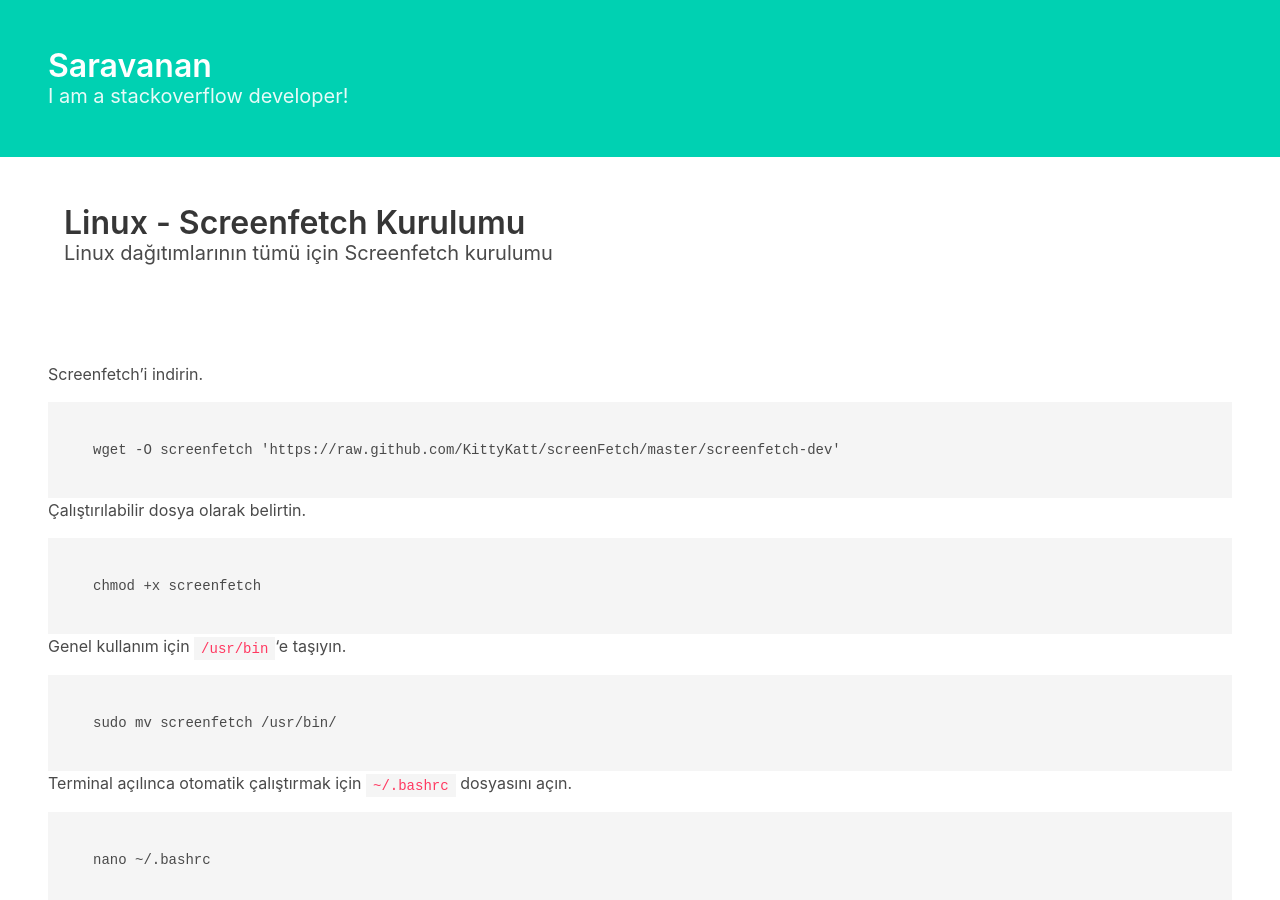
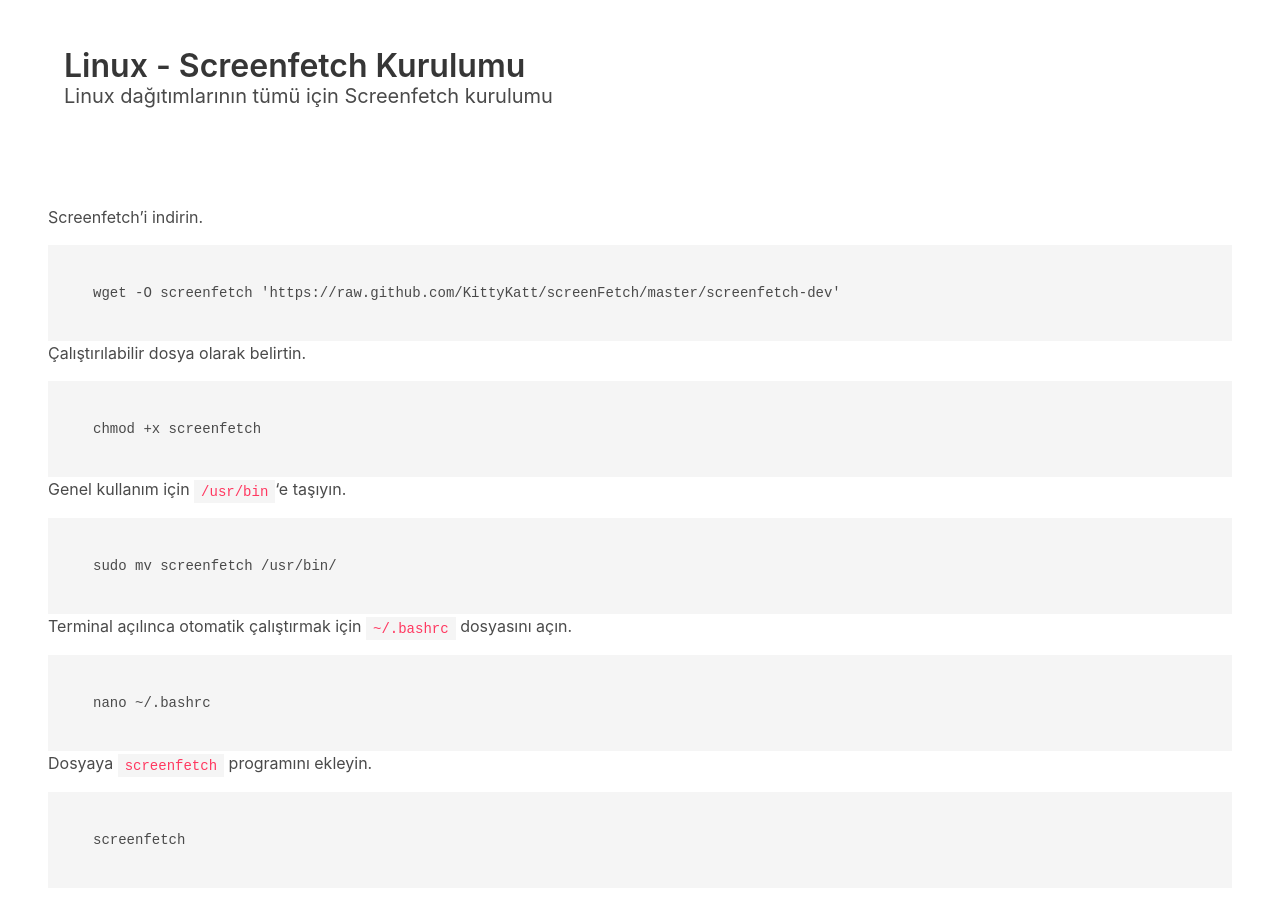
Before and after one commit to saravanaram/saravanaram.github.io, a Jekyll site: the page built from _posts/2016-01-28-linux-screenfetch-kurulumu.md, in a window 1280 px wide and 900 px high. Built offline with Jekyll 4.4.1, drawn with Linux system fonts in a browser that asks for light colours.

Commit message:
Update post.html

```diff
--- a/_layouts/post.html
+++ b/_layouts/post.html
@@ -1,18 +1,7 @@
 ---
 layout: default
 ---
-<section class="hero is-primary">
-    <div class="hero-body">
-        <div class="container is-fluid">
-            <h1 class="title">
-                Saravanan
-            </h1>
-            <h2 class="subtitle">
-                I am a stackoverflow developer!
-            </h2>
-        </div>
-    </div>
-</section>
+
 <section class="hero">
   <div class="hero-body">
     <div class="container">
```
